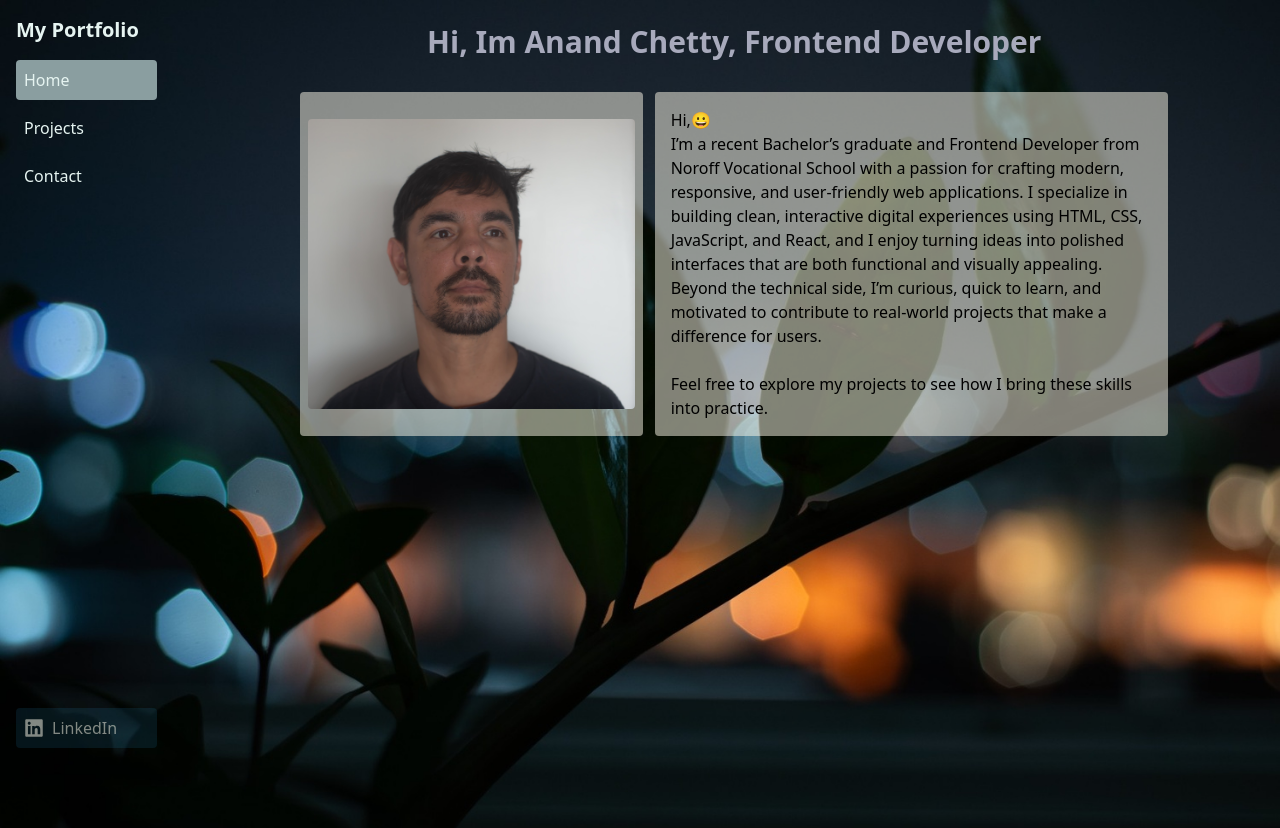
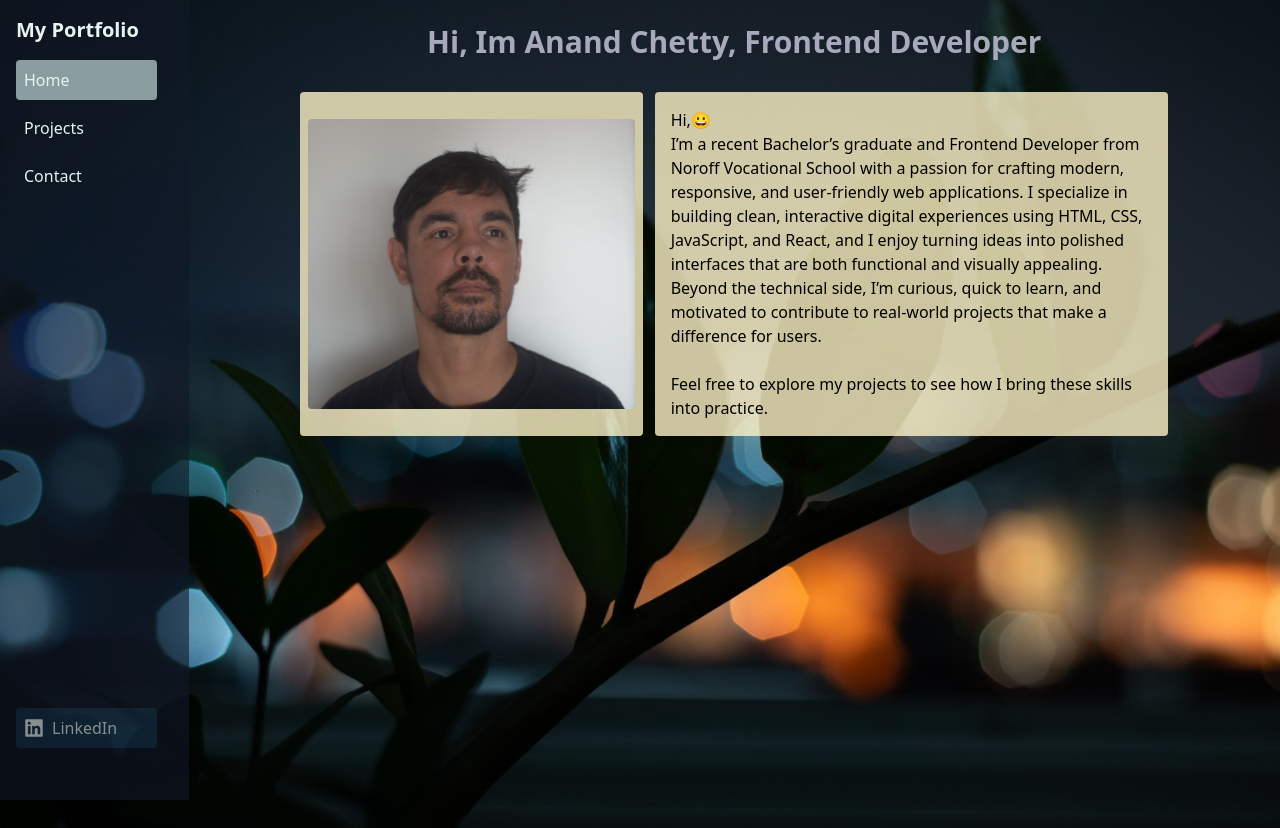
Before and after one commit to Tjommiboy/job_portfolio, a React (Vite) app: page / in a window 1280 px wide. Built offline with nearby package versions, Linux system fonts and the light colour scheme; a web font is replaced by a local one.

Commit message:
added minor button changes

```diff
--- a/src/components/Hero.jsx
+++ b/src/components/Hero.jsx
@@ -1,16 +1,16 @@
 const Hero = () => {
   return (
     <>
-      <div className="container flex flex-col sm:flex-row justify-center p-2 rounded gap-3 ">
-        <div className="md:w-1/3 bg-amber-50/50  p-2 rounded flex items-center justify-center">
+      <div className="container flex flex-col md:flex-col lg:flex-row justify-center p-2 rounded gap-3 ">
+        <div className="lg:w-1/3 md:w-1/2 bg-amber-100/80 p-2 rounded flex items-center justify-center">
           <img
             className="rounded object-cover w-full h-auto"
             src="/images/Portrett.jpg"
             alt="picture of Anand Chetty"
           />
         </div>
-        <div className="md:w-1/2">
-          <p className="bg-amber-50/50  p-4 text-1xl  text-[var(--generic-8)] rounded">
+        <div className="lg:w-1/2">
+          <p className="bg-amber-100/80 p-4 text-1xl  text-[var(--generic-8)] rounded">
             Hi,😀 <br></br> I’m a recent Bachelor’s graduate and Frontend
             Developer from Noroff Vocational School with a passion for crafting
             modern, responsive, and user-friendly web applications. I specialize
--- a/src/components/NavBar.jsx
+++ b/src/components/NavBar.jsx
@@ -54,7 +54,7 @@ const NavBar = () => {
         className={`text-[var(--natural-4)] p-4 transition-all duration-300 z-40
           ${isSidebarOpen ? "block" : "hidden"} md:block
           fixed md:static top-0 left-0 h-full md:h-screen md:w-[14rem] w-[90%] max-w-[230px]
-          bg-gray-900 md:bg-transparent space-y-4
+          bg-gray-900 md:bg-gray-900/60 space-y-4
         `}
       >
         {/* Close Button (Mobile Only) */}
--- a/src/components/ProjectCards.jsx
+++ b/src/components/ProjectCards.jsx
@@ -4,7 +4,7 @@ const ProjectCard = ({ title, description, image, technologies, link }) => {
   const isExternal = link?.startsWith("http");
 
   const CardContent = () => (
-    <div className="flex flex-col h-full bg-amber-100/70 text-[var(--natural-6)] p-4 rounded shadow hover:shadow-lg transition-shadow duration-300 cursor-pointer hover:bg-[var(--natural-6)] hover:text-[var(--natural-4)]">
+    <div className="flex flex-col h-full bg-amber-100/80 text-[var(--natural-6)] p-4 rounded shadow hover:shadow-lg transition-shadow duration-300 cursor-pointer hover:bg-[var(--natural-6)] hover:text-[var(--natural-4)]">
       <h3 className="text-xl font-semibold mb-1 hover:text-[var(--natural-4)]">
         {title}
       </h3>
--- a/src/pages/ProjectPage.jsx
+++ b/src/pages/ProjectPage.jsx
@@ -16,15 +16,15 @@ const ProjectPage = () => {
   }
 
   return (
-    <div className="container mx-auto p-4 bg-amber-50/70 rounded text-[var(--natural-6)]">
-      <div className="flex mb-4 justify-between">
-        <h1 className="text-3xl font-bold ">{project.title}</h1>
+    <div className="container mx-auto p-4 bg-amber-100/80 rounded text-[var(--natural-6)]">
+      <div className="flex flex-col sm:flex-row sm:items-center sm:gap-2 gap-2 justify-between">
+        <h1 className="text-3xl font-bold">{project.title}</h1>
         <div className="flex gap-2">
           <a
             href={project.repo}
             target="_blank"
             rel="noopener noreferrer"
-            className="text-white-500  bg-lime-600/50 p-2 rounded hover:bg-lime-700 transition-colors hover:text-white duration-200"
+            className="bg-gradient-to-r from-lime-500 to-lime-600 text-white font-semibold rounded-lg px-4 py-2 shadow-md hover:shadow-xl transform hover:scale-105 transition-all duration-300 mb-2"
           >
             View Repo
           </a>
@@ -32,7 +32,7 @@ const ProjectPage = () => {
             href={project.demo}
             target="_blank"
             rel="noopener noreferrer"
-            className="text-white-500  bg-lime-600/50 p-2 rounded hover:bg-lime-700 hover:text-white  transition-colors duration-200"
+            className="bg-gradient-to-r from-lime-500 to-lime-600 text-white font-semibold rounded-lg px-4 py-2 shadow-md hover:shadow-xl transform hover:scale-105 transition-all duration-300 mb-2"
           >
             View Live Demo
           </a>
@@ -86,7 +86,7 @@ const ProjectPage = () => {
 
       <button
         onClick={toggleReflections}
-        className="text-white-500  bg-lime-600/50 p-2 rounded hover:bg-lime-700 hover:text-white  transition-colors duration-200 m-2"
+        className="bg-gradient-to-r from-lime-500 to-lime-600 text-white font-semibold rounded-lg px-4 py-2 shadow-md hover:shadow-xl transform hover:scale-105 transition-all duration-300 mt-2 "
       >
         {showReflections ? "Hide Reflections" : "Project Reflections"}
       </button>
```
